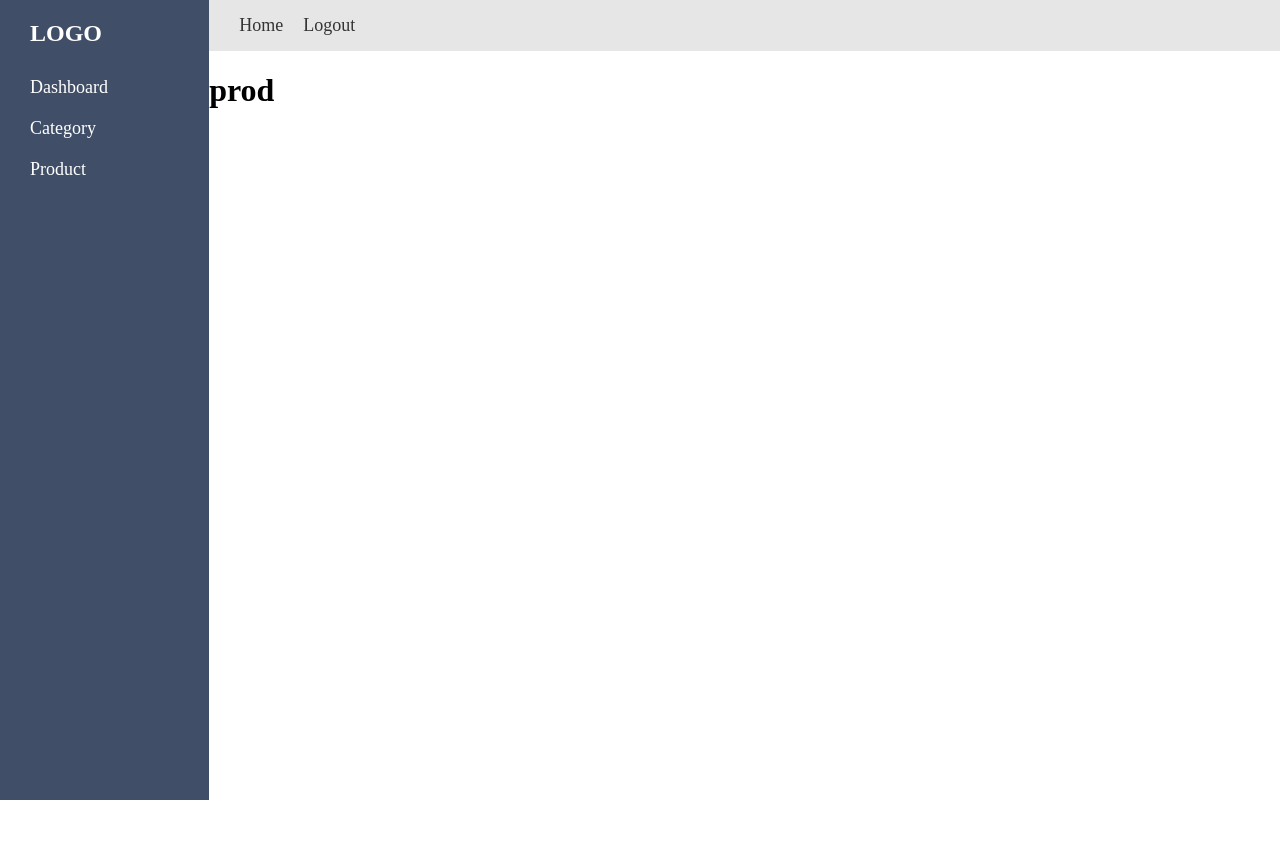
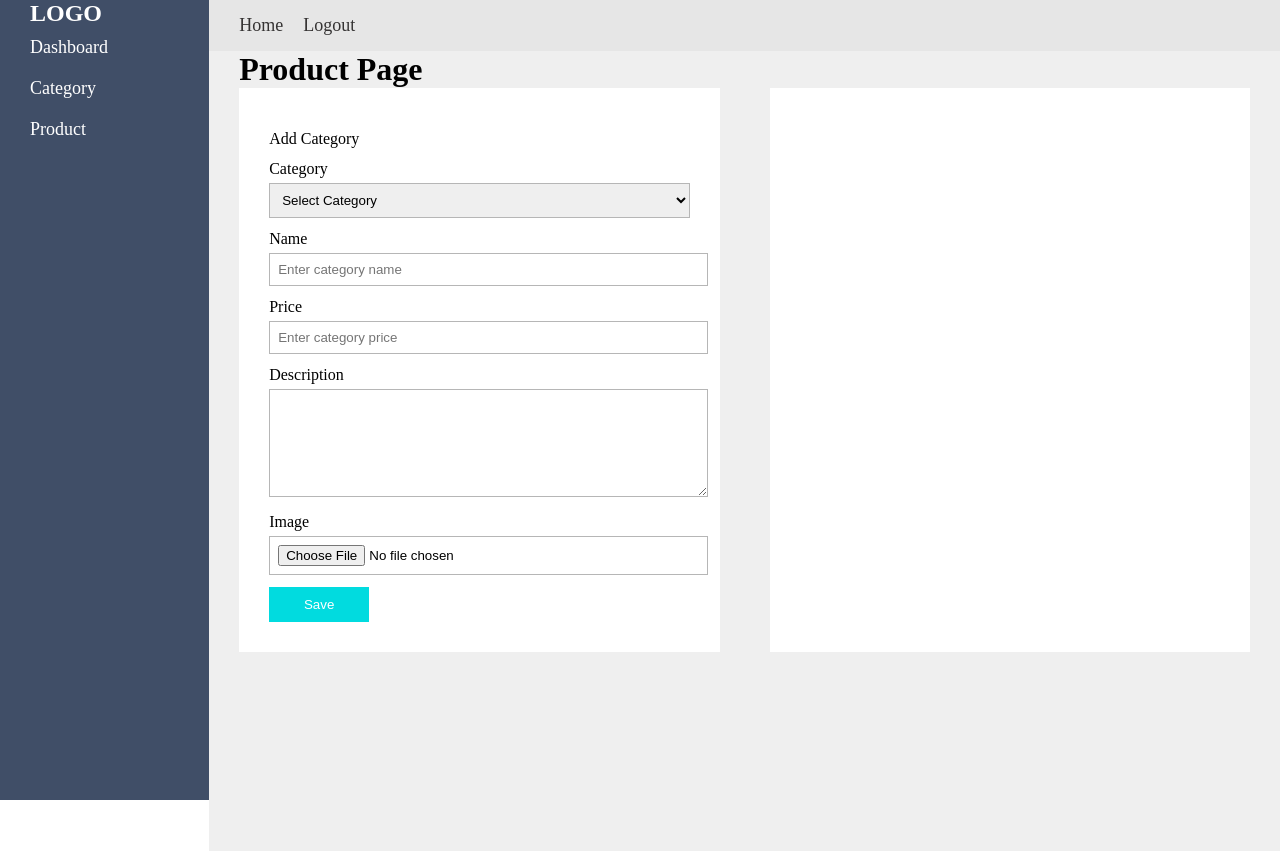
Before and after one commit to dsprojectsdata/major-project, a PHP site: page /major-project/products/product.php in a window 1280 px wide. Before the commit the page ends 800 px from the top, so only its background shows below. Run offline with PHP 8.4, Linux system fonts and the light colour scheme; data that the repository does not hold is empty.

Commit message:
product add

```diff
--- a/admin/assets/css/style.css
+++ b/admin/assets/css/style.css
@@ -8,6 +8,49 @@
 
 li {
     list-style: none;
+}
+p,
+h1,
+h2,
+h3,
+h4,
+h5,
+h6 {
+    margin: 0;
+}
+label {
+    display: block;
+    margin: 5px 0;
+}
+input {
+    width: 100%;
+    padding: 8px;
+    border: 1px solid #b6b6b6;
+}
+textarea {
+    width: 100%;
+    padding: 8px;
+    border: 1px solid #b6b6b6;
+}
+select {
+    width: 100%;
+    padding: 8px;
+    border: 1px solid #b6b6b6;
+}
+.success-msg {
+    color: green;
+    font-weight: bold;
+    font-size:18px
+}
+.save-btn {
+    padding: 10px;
+    min-width: 100px;
+    background: #01dbdf;
+    border: none;
+    color: #ffff;
+}
+.form-group {
+    margin: 12px 0;
 }
 
 .body {
@@ -39,6 +82,11 @@
     width: 100%;
 }
 
+.content {
+    background: #efefef;
+    height: 100vh;
+    padding: 0 30px;
+}
 header {
     background-color: #e6e6e6;
 }
@@ -53,3 +101,17 @@
     font-size: 18px;
     text-decoration: none;
 }
+
+/* ------------------Category */
+
+.card-block {
+    display: flex;
+    gap: 50px;
+}
+
+.card-right,
+.card-left {
+    width: 50%;
+    background: #ffffff;
+    padding: 30px;
+}
--- a/admin/index.php
+++ b/admin/index.php
@@ -2,7 +2,7 @@
 include('layout/header.php')
 ?>
 
-<h1>sadas</h1>
+<h1>Dashboard</h1>
 
 <?php
 include('layout/footer.php')
--- a/admin/layout/header.php
+++ b/admin/layout/header.php
@@ -1,3 +1,6 @@
+<?php
+include('../../config/connection.php');
+?>
 <!DOCTYPE html>
 <html lang="en">
 
@@ -5,7 +8,7 @@
       <meta charset="UTF-8">
       <meta name="viewport" content="width=device-width, initial-scale=1.0">
       <title>Document</title>
-      <link rel="stylesheet" href="http://localhost/major-project/admin/assets/css/style.css">
+      <link rel="stylesheet" href="<?php echo $admin_url ?>assets/css/style.css">
 </head>
 
 <body>
--- a/admin/products/product.php
+++ b/admin/products/product.php
@@ -1,8 +1,69 @@
 <?php
-include('../layout/header.php')
+include('../layout/header.php');
+
+$sql = " SELECT * from category ";
+
+$result = mysqli_query($con, $sql);
 ?>
 
-<h1>prod</h1>
+<div class="card-header">
+      <h1>Product Page</h1>
+</div>
+
+<div class="card-block">
+      <div class="card-left">
+            <div class="form-group">
+                  <p>Add Category</p>
+                  <p class="success-msg"><?php if (isset($_SESSION['success'])) {
+                                                echo $_SESSION['success'];
+                                                unset($_SESSION['success']);
+                                          } ?></p>
+            </div>
+            <form method="post" action="<?php echo $admin_url ?>action/products/product-save.php">
+                  <div class="form-group">
+                        <label for="">Category</label>
+                        <select name="category">
+                               <option value="">Select Category</option>
+                              <?php $i = 1;
+                              while ($data = $result->fetch_assoc()) {
+                              ?>
+                                    <option value="<?php echo $data['id']; ?>"><?php echo $data['name']; ?></option>
+
+                              <?php } ?>
+                        </select>
+                  </div>
+
+                  <div class="form-group">
+                        <label for="">Name</label>
+                        <input type="text" name="name" placeholder="Enter category name">
+                  </div>
+
+                  <div class="form-group">
+                        <label for="">Price</label>
+                        <input type="text" name="price" placeholder="Enter category price">
+                  </div>
+
+                  <div class="form-group">
+                        <label for="">Description</label>
+                        <textarea name="description" rows="6"></textarea>
+                  </div>
+
+                  <div class="form-group">
+                        <label for="">Image</label>
+                        <input type="file" name="image" placeholder="Enter category name">
+                  </div>
+
+                  <div>
+                        <button type="submit" class="save-btn">Save</button>
+                  </div>
+            </form>
+      </div>
+
+      <div class="card-right">
+
+      </div>
+</div>
+
 
 <?php
 include('../layout/footer.php')
--- /dev/null
+++ b/config/connection.php
@@ -0,0 +1,14 @@
+<?php
+
+$host = 'localhost';
+$user = 'root';
+$password = '';
+$db = 'ecom';
+
+$con = mysqli_connect($host, $user, $password, $db);
+if (!$con) {
+      echo "connection failed";
+      die;
+}
+
+include('constants.php');
--- /dev/null
+++ b/config/constants.php
@@ -0,0 +1,7 @@
+<?php
+
+$base_url = 'http://localhost/major-project/';
+
+$admin_url = $base_url . 'admin/';
+
+session_start();
```
Also changed, not shown: admin/action/products/category-save.php (added, +18 -0 lines), admin/action/products/product-save.php (added, +22 -0 lines), admin/products/category.php (+43 -2 lines).
